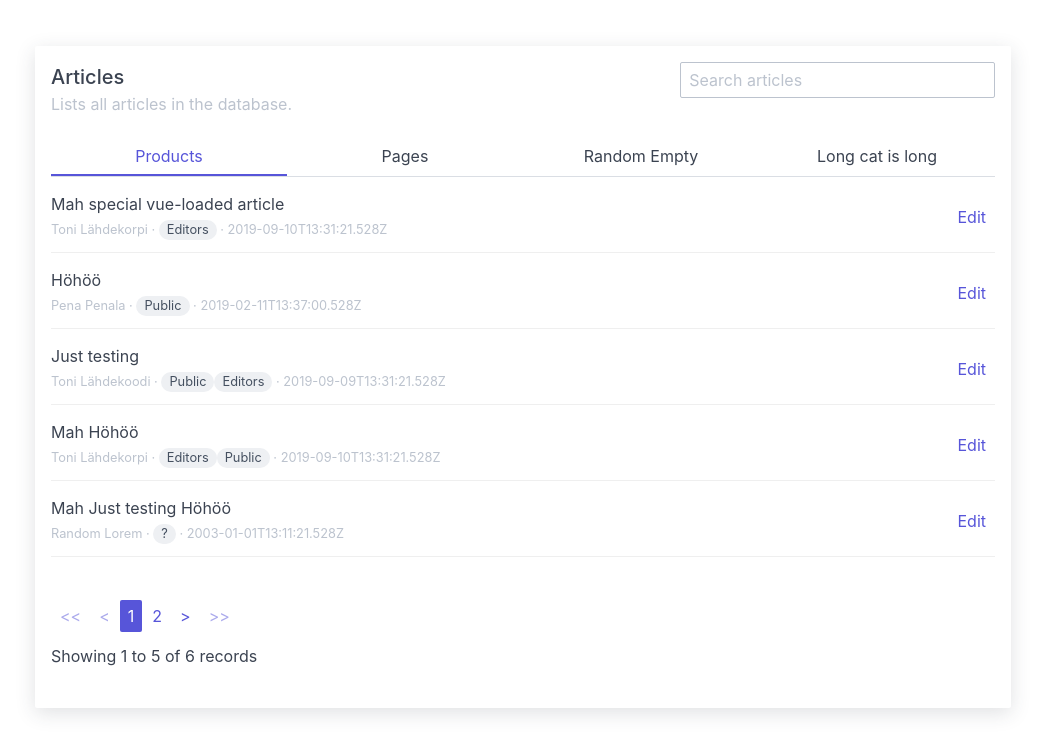
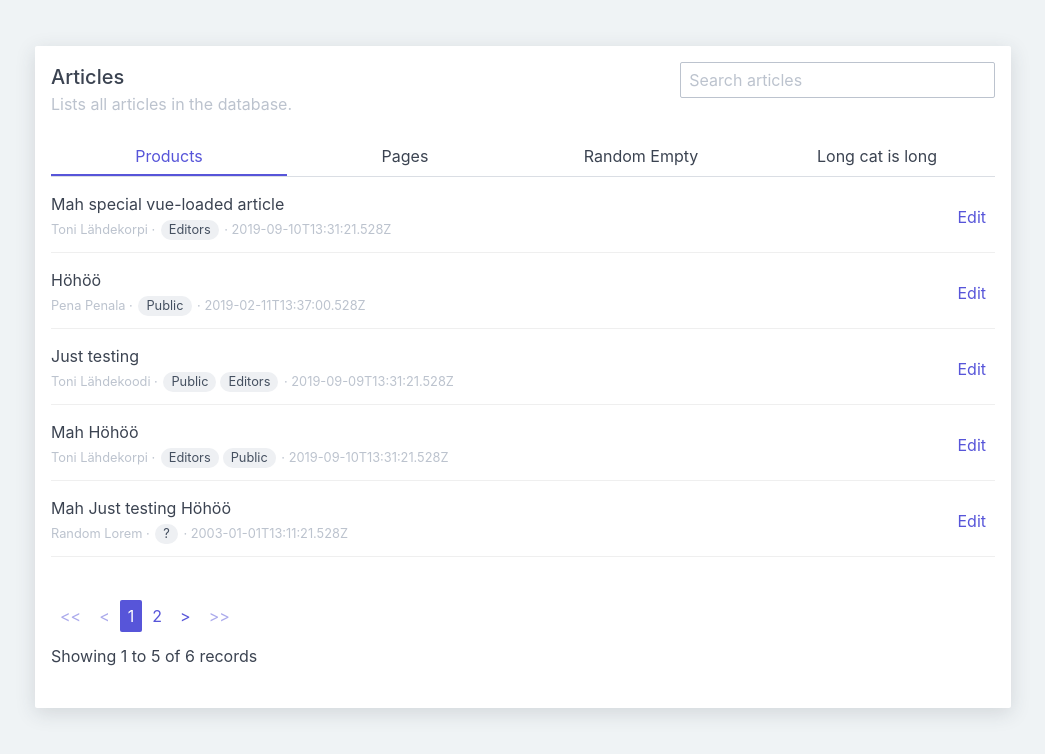
Before and after one commit to webvaloa/vue-frontend, a plain HTML site: page articles.html in a window 1280 px wide. Shown: the part 56-810 px from the top of the page, without its empty margins (117-1162 px from the left). Drawn offline with nearby package versions, Linux system fonts and the light colour scheme.

Commit message:
Get inspiration from a certain UI...

```diff
--- a/articles.html
+++ b/articles.html
@@ -62,7 +62,7 @@
 								<div class="tile tile-centered" v-for="(article, index) in pagination" v-bind:key="index">
 									<div class="tile-content">
 										<div class="tile-title">{{article.title}}</div>
-										<small class="tile-subtitle text-gray">{{article.owner}} · <span class="label label-rounded" v-for="permission of article.permission">{{(typeof roles[permission] === "object")?roles[permission].name:"?"}}</span> · {{article.created}}</small>
+										<small class="tile-subtitle text-gray">{{article.owner}} · <span class="permission label label-rounded" v-for="permission of article.permission">{{(typeof roles[permission] === "object")?roles[permission].name:"?"}}</span> · {{article.created}}</small>
 									</div>
 									<div class="tile-action">
 										<a :href="'/article/edit/' + article.id" class="btn btn-link">
--- a/webvaloa.css
+++ b/webvaloa.css
@@ -1,3 +1,6 @@
+body {
+	background: #EFF3F5;
+}
 #webvaloa a {
 	line-height: 2em;
 	height: 2.9em;
@@ -22,3 +25,7 @@
 	border: 0;
 	box-shadow: 0 0.25rem 1rem rgba(48, 55, 66, .15);
 }
+
+.permission.label {
+	margin: 0 2px;
+}
```
